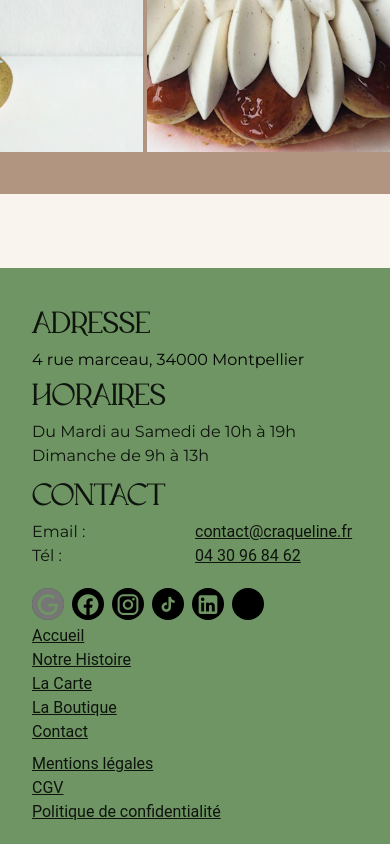
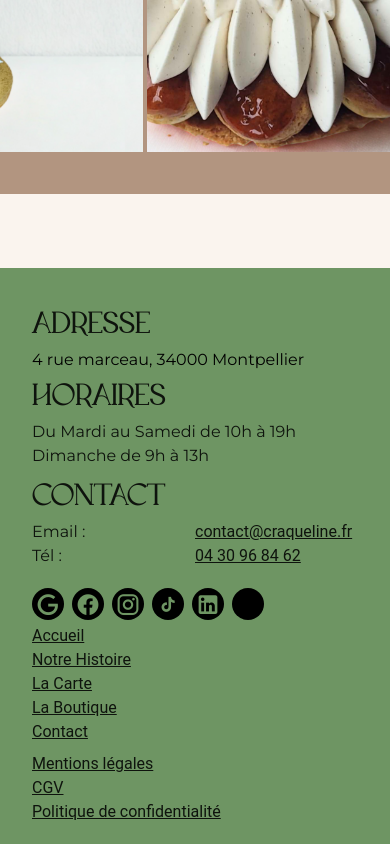
Before and after one commit to SamuelQuetin/craqueline, a Vue app: page / in a window 390 px wide. Shown: the part 9698-10542 px from the top of the page. Built offline with nearby package versions, Linux system fonts and the light colour scheme.

Commit message:
Reorder `Contact.vue` columns, adjust styles for responsiveness, update `Horaires` padding logic, and enable Google Reviews link in footer.

```diff
--- a/src/components/Horaires.vue
+++ b/src/components/Horaires.vue
@@ -1,6 +1,6 @@
 <template>
   <h2 :class="isMobile ? 'h2-mobile':'h2-default'">HORAIRES</h2>
-  <div class="padding-space">
+  <div :class="isMobile ? '' : 'padding-space'">
     <v-row
         class="px-16"
         v-for="(horaire, index) in horaires"
--- a/src/components/LeFooter.vue
+++ b/src/components/LeFooter.vue
@@ -51,12 +51,11 @@
       <v-row class="mt-8">
         <v-btn
             size="x-small"
-
+            href="https://www.google.com/search?sa=X&sca_esv=69ce569418db93e5&sxsrf=AE3TifMpkJmyYEnSBK6Q_iGfpadQKJJ_GA:1765796238854&q=Craqueline+Avis&rflfq=1&num=20&stick=H4sIAAAAAAAAAONgkxIxNDWwMDO0NDE1MzcyszC2tLQ0NtjAyPiKkd-5KLGwNDUnMy9VwbEss3gRK7oIAMsNwbY_AAAA&rldimm=15086194567268399930&tbm=lcl&hl=fr-FR&ved=2ahUKEwih6b_Mt7-RAxUsSaQEHXWZENkQ9fQKegQILRAG&biw=1920&bih=945&dpr=1#lkt=LocalPoiReviews"
             target="_blank"
-            aria-label="Ouvrir XXXXXXXXX (nouvel onglet)"
+            aria-label="Ouvrir Google Avis (nouvel onglet)"
             class="mr-2"
             icon
-            disabled
             color="black"
             elevation="0">
           <v-icon color="secondary" size="25">mdi-google</v-icon>
--- a/src/view/Contact.vue
+++ b/src/view/Contact.vue
@@ -1,13 +1,13 @@
 <template>
   <v-container class="pa-5 bg_base" max-width="90em">
     <v-row class="px-10">
-      <v-col cols="12">
+      <v-col cols="12" order="1" order-md="1">
       <ContactForm :isMobile="isMobile"/>
       </v-col>
-      <v-col cols="12" md="6">
+      <v-col cols="12" md="6" order="3" order-md="2">
         <Address :isMobile="isMobile"/>
       </v-col>
-      <v-col cols="12" md="6">
+      <v-col cols="12" md="6" order="2" order-md="3">
         <Horaires :isMobile="isMobile"/>
       </v-col>
     </v-row>
```
